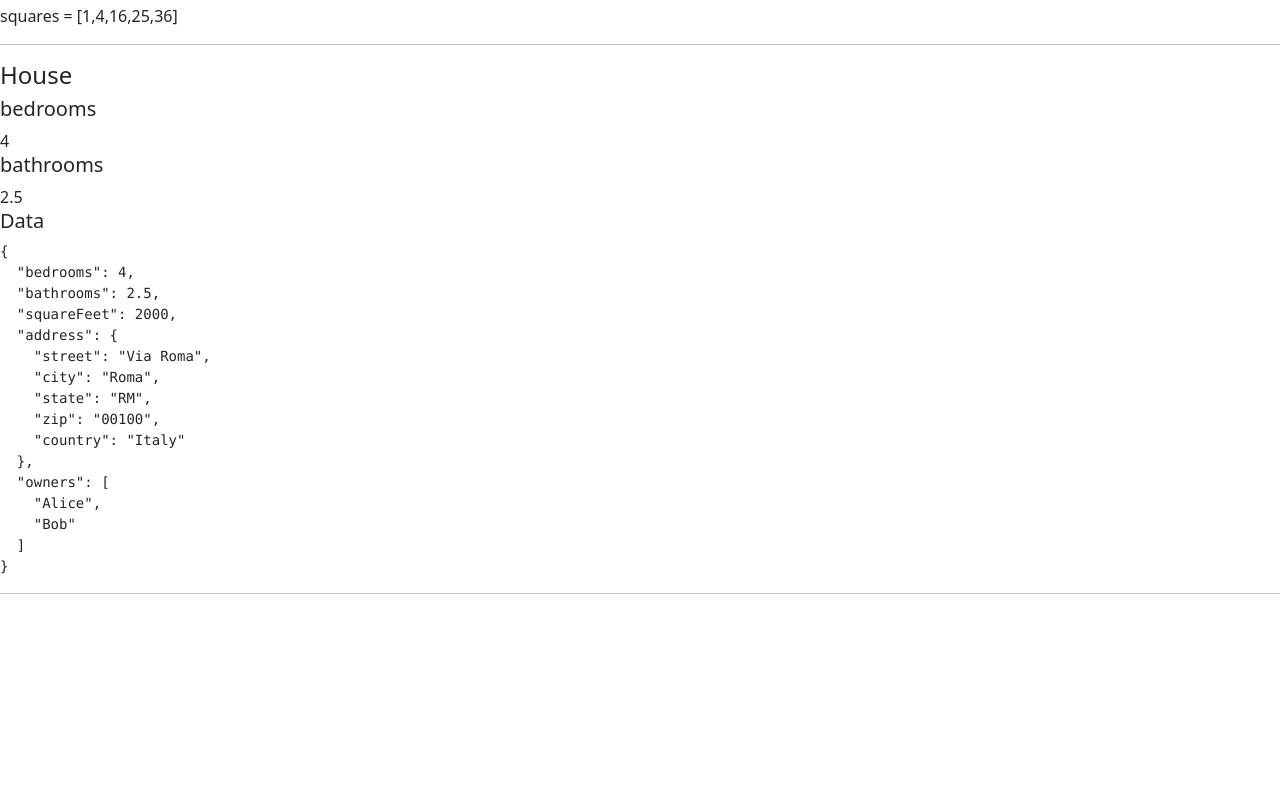
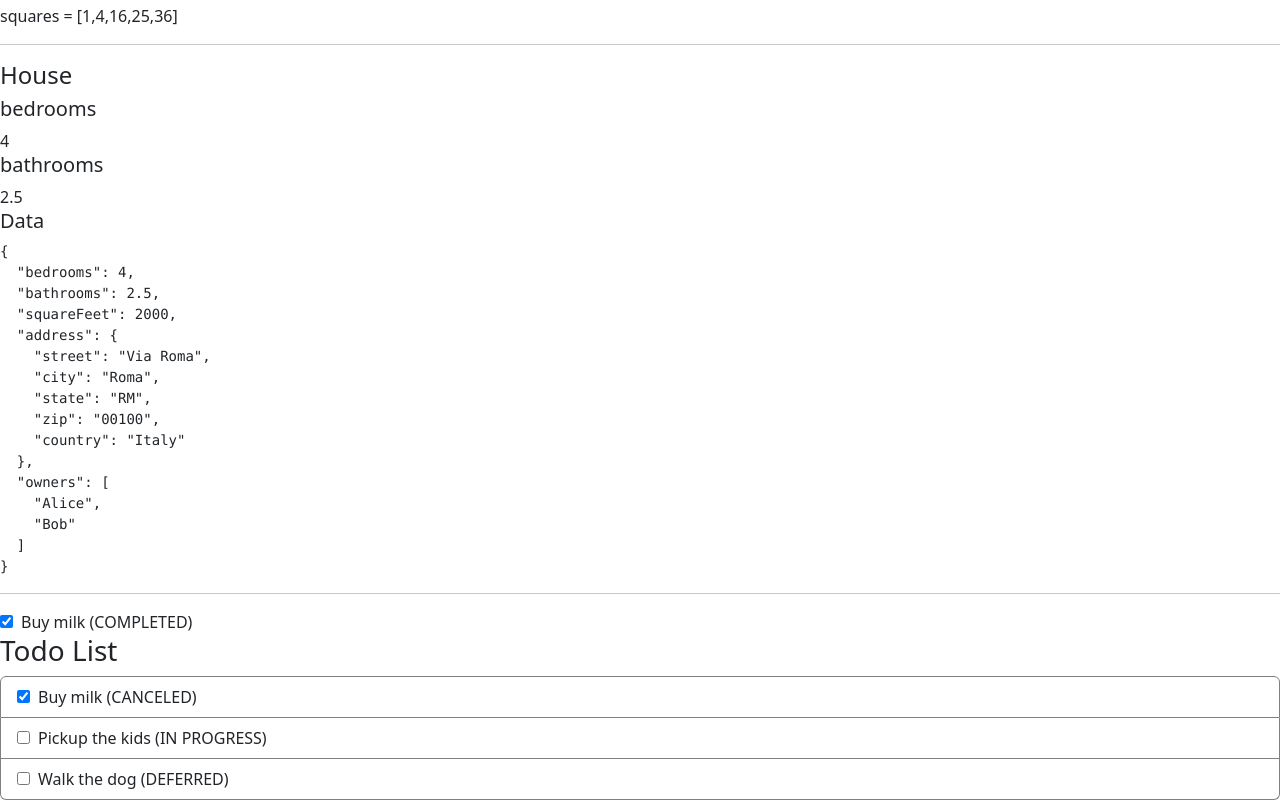
Before and after one commit to xilu56/kambaz-react-web-app-cs5610-sm25, a React app: page /#/Labs/Lab3 in a window 1280 px wide. Shown: the part 2895-3695 px from the top of the page. Before the commit the page ends 3505 px from the top, so only its background shows below. Built offline with nearby package versions, Linux system fonts and the light colour scheme; the HTML template or start-up script is replaced by a standard one.

Commit message:
TodoItem and TodoList

```diff
--- a/src/Labs/Lab3/index.tsx
+++ b/src/Labs/Lab3/index.tsx
@@ -19,6 +19,9 @@ import FindIndex from "./FindIndex";
 import FilterFunction from "./FilterFunction";
 import JsonStringify from "./JsonStringify";
 import House from "./House";
+import TodoItem from "./todos/TodoItem";
+import todos from "./todos/todos.json";
+import { ListGroup } from "react-bootstrap";
 
 export default function Lab3() {
   return (
@@ -45,6 +48,13 @@ export default function Lab3() {
       <FilterFunction/>
       <JsonStringify/>
       <House/>
+      <TodoItem />
+      <h3>Todo List</h3>
+      <ListGroup>
+        {todos.map((todo, index) => (
+          <TodoItem key={index} todo={todo} />
+        ))}
+      </ListGroup>
     </div>
   );
 }
--- /dev/null
+++ b/src/Labs/Lab3/todos/TodoItem.tsx
@@ -0,0 +1,11 @@
+import { ListGroup } from "react-bootstrap";
+const TodoItem = ( { todo = { done: true, title: 'Buy milk',
+                              status: 'COMPLETED' } }) => {
+ return (
+   <ListGroup.Item>
+     <input type="checkbox" className="me-2"
+            defaultChecked={todo.done}/>
+     {todo.title} ({todo.status})
+   </ListGroup.Item>
+ );}
+export default TodoItem;
--- /dev/null
+++ b/src/Labs/Lab3/todos/todos.json
@@ -0,0 +1,5 @@
+[
+  { "title": "Buy milk",          "status": "CANCELED",     "done": true   },
+  { "title": "Pickup the kids",   "status": "IN PROGRESS",  "done": false  },
+  { "title": "Walk the dog",      "status": "DEFERRED",     "done": false  }
+]
```
Also changed, not shown: src/Labs/Lab3/todos/TodoList.tsx (added, +14 -0 lines).
